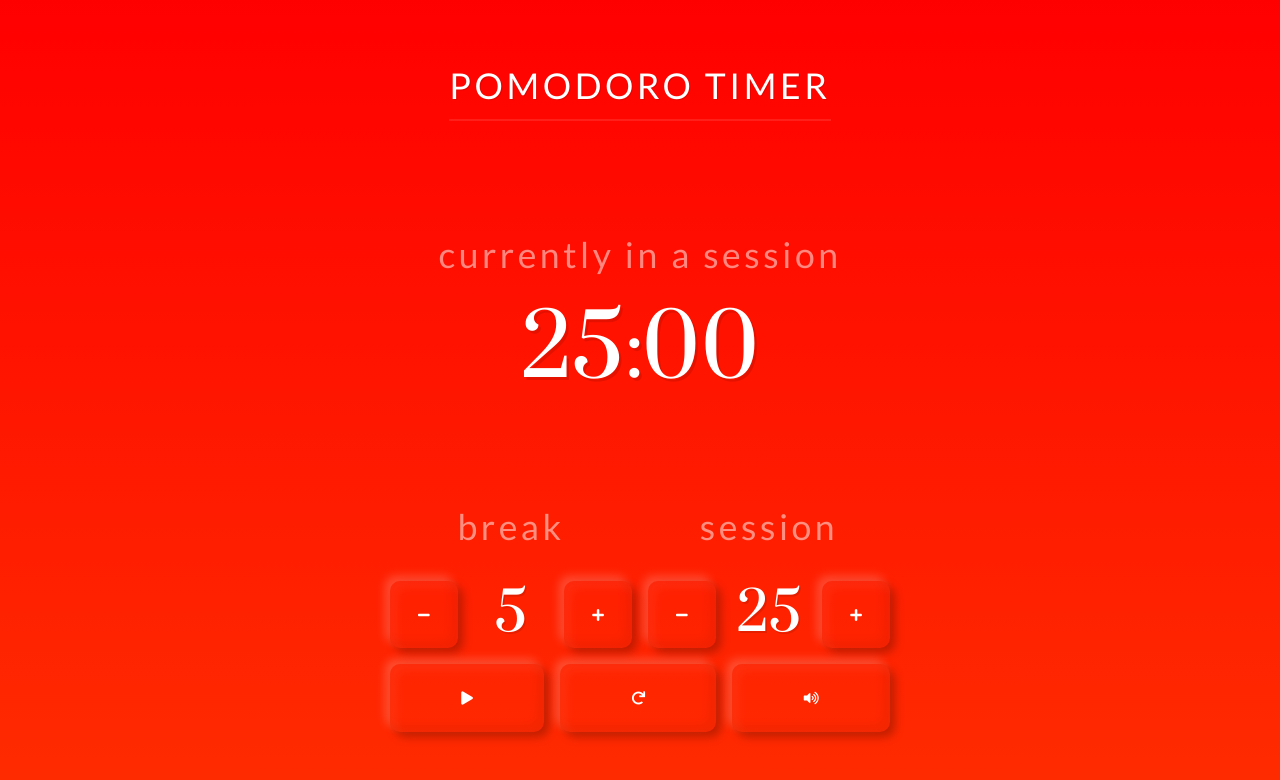
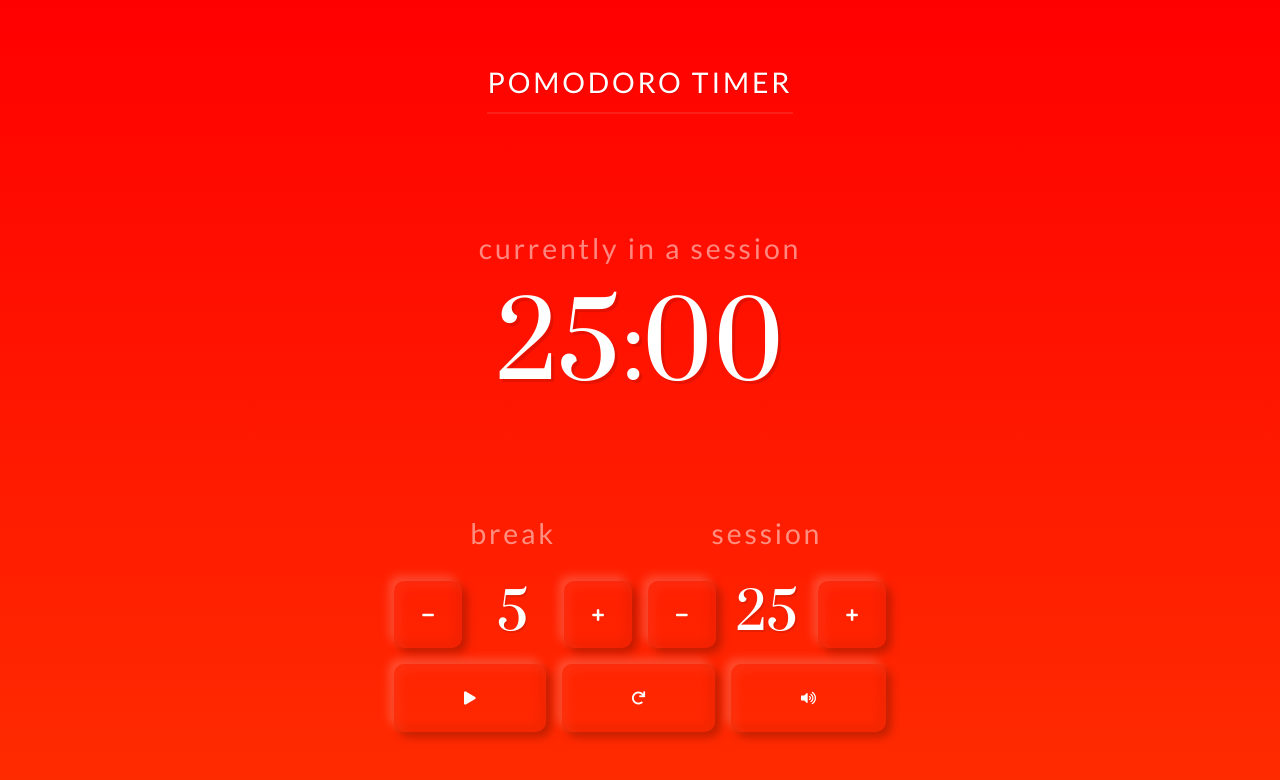
Before and after one commit to 5t4r8ucK/05-build-a-25-5-clock, a React (Create React App) app: page / in a window 1280 px wide. Shown: the top 780 px of the page. Built offline with nearby package versions, Linux system fonts and the light colour scheme.

Commit message:
Changed the fluid sizing

```diff
--- a/src/components/variables.js
+++ b/src/components/variables.js
@@ -1,7 +1,7 @@
 /* Font sizes */
-const minorThird = 1.200;
 const perfectFourth = 1.333;
-const goldenRatio = 1.618;
+const augmentedFourth = 1.414;
+const perfectFifth = 1.500;
 const minFontSize = '1rem'; /* 16px */
 const preferredFontSize = 'calc((#{strip-unit($min-font-size)} / #{strip-unit(100vw)}) * 100  * 1vw)';
 const maxFontSize = '0.78125vw'; /* (16px / 2048 * 100) */
@@ -23,13 +23,13 @@ export const fonts = {
     'icons': 'Font Awesome 5 Free',
   },
   'sizes': {
-    'h1': `clamp(${Math.pow(minorThird, h1) + 'rem'}, ${Math.pow(perfectFourth, h1) + 1 + 'vw'}, ${Math.pow(goldenRatio, h1) + 'rem'})`,
-    'h2': `clamp(${Math.pow(minorThird, h2) + 'rem'}, ${Math.pow(perfectFourth, h2) + 1 + 'vw'}, ${Math.pow(goldenRatio, h2) + 'rem'})`,
-    'h3': `clamp(${Math.pow(minorThird, h3) + 'rem'}, ${Math.pow(perfectFourth, h3) + 1 + 'vw'}, ${Math.pow(goldenRatio, h3) + 'rem'})`,
-    'h4': `clamp(${Math.pow(minorThird, h4) + 'rem'}, ${Math.pow(perfectFourth, h4) + 1 + 'vw'}, ${Math.pow(goldenRatio, h4) + 'rem'})`,
-    'h5': `clamp(${Math.pow(minorThird, h5) + 'rem'}, ${Math.pow(perfectFourth, h5) + 1 + 'vw'}, ${Math.pow(goldenRatio, h5) + 'rem'})`,
-    'h6': `clamp(${Math.pow(minorThird, h6) + 'rem'}, ${Math.pow(perfectFourth, h6) + 1 + 'vw'}, ${Math.pow(goldenRatio, h6) + 'rem'})`,
-    'small': `clamp(${Math.pow(minorThird, small) + 'rem'}, ${Math.pow(perfectFourth, small) + 1 + 'vw'}, ${Math.pow(goldenRatio, small) + 'rem'})`,
+    'h1': `clamp(${Math.pow(perfectFourth, h1) + 'rem'}, ${Math.pow(augmentedFourth, h1)  + 'vw'}, ${Math.pow(perfectFifth, h1) + 'rem'})`,
+    'h2': `clamp(${Math.pow(perfectFourth, h2) + 'rem'}, ${Math.pow(augmentedFourth, h2)  + 'vw'}, ${Math.pow(perfectFifth, h2) + 'rem'})`,
+    'h3': `clamp(${Math.pow(perfectFourth, h3) + 'rem'}, ${Math.pow(augmentedFourth, h3)  + 'vw'}, ${Math.pow(perfectFifth, h3) + 'rem'})`,
+    'h4': `clamp(${Math.pow(perfectFourth, h4) + 'rem'}, ${Math.pow(augmentedFourth, h4)  + 'vw'}, ${Math.pow(perfectFifth, h4) + 'rem'})`,
+    'h5': `clamp(${Math.pow(perfectFourth, h5) + 'rem'}, ${Math.pow(augmentedFourth, h5)  + 'vw'}, ${Math.pow(perfectFifth, h5) + 'rem'})`,
+    'h6': `clamp(${Math.pow(perfectFourth, h6) + 'rem'}, ${Math.pow(augmentedFourth, h6)  + 'vw'}, ${Math.pow(perfectFifth, h6) + 'rem'})`,
+    'small': `clamp(${Math.pow(perfectFourth, small) + 'rem'}, ${Math.pow(augmentedFourth, small) + 'vw'}, ${Math.pow(perfectFifth, small) + 'rem'})`,
   },
 }
 
```
